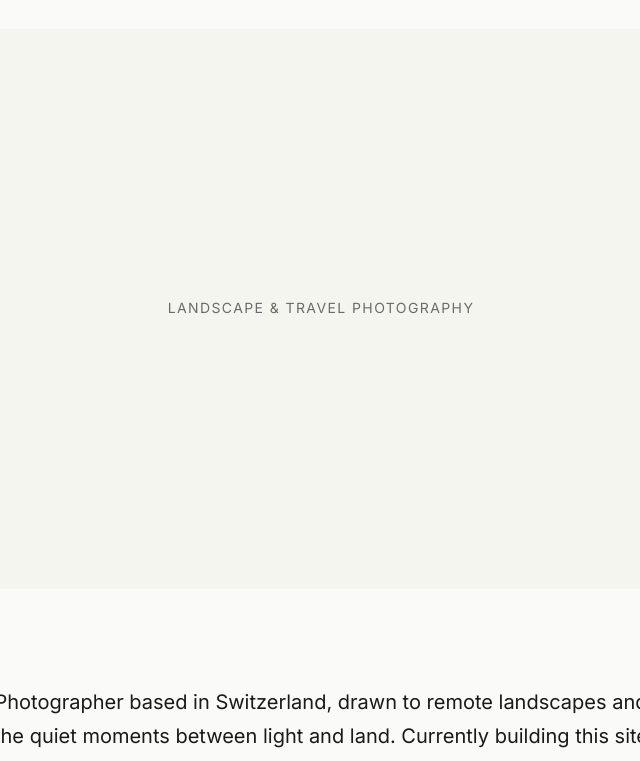
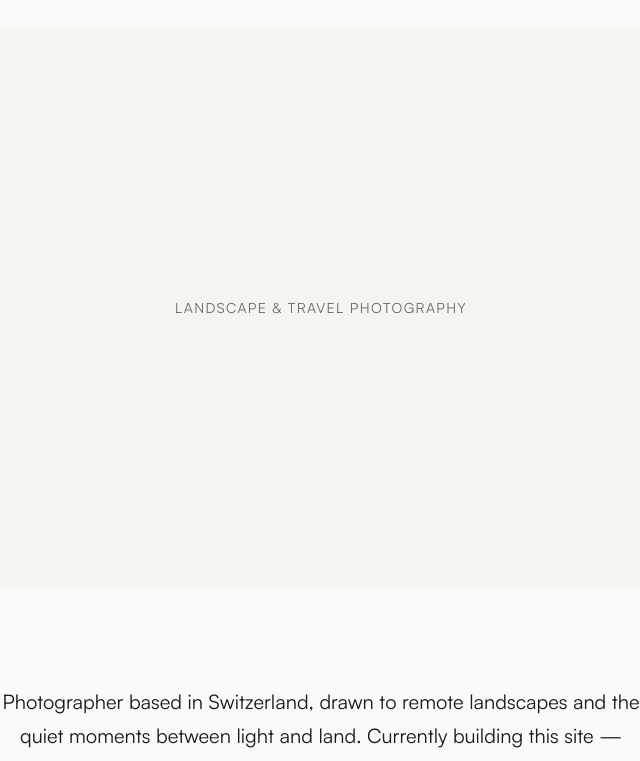
Before and after one commit to lukecartledge/portfolio, an Astro site: page / in a window 1280 px wide. Shown: the part 97-858 px from the top of the page, without its empty margins (319-959 px from the left). Built offline with nearby package versions, Linux system fonts and the light colour scheme; Astro itself is replaced by a stand-in of ours.

Commit message:
feat: replace Inter with Satoshi variable body font

```diff
--- a/src/components/Head.astro
+++ b/src/components/Head.astro
@@ -27,4 +27,4 @@ const canonicalUrl = new URL(Astro.url.pathname, Astro.site);
 {ogImage && <meta name="twitter:image" content={ogImage} />}
 
 <link rel="preload" href="/fonts/PlayfairDisplay-Bold.woff2" as="font" type="font/woff2" crossorigin />
-<link rel="preload" href="/fonts/Inter-Regular.woff2" as="font" type="font/woff2" crossorigin />
+<link rel="preload" href="/fonts/Satoshi-Variable.woff2" as="font" type="font/woff2" crossorigin />
--- a/src/styles/global.css
+++ b/src/styles/global.css
@@ -55,7 +55,7 @@ h6 {
 :root {
   /* Typography */
   --font-heading: 'Playfair Display', Georgia, 'Times New Roman', serif;
-  --font-body: 'Inter', -apple-system, BlinkMacSystemFont, 'Segoe UI', Roboto, sans-serif;
+  --font-body: 'Satoshi', -apple-system, BlinkMacSystemFont, 'Segoe UI', system-ui, sans-serif;
   --font-mono: ui-monospace, 'SF Mono', SFMono-Regular, Menlo, Consolas, monospace;
 
   /* Type Scale (1.25 ratio) */
@@ -173,9 +173,9 @@ img {
 }
 
 @font-face {
-  font-family: 'Inter';
-  src: url('/fonts/Inter-Regular.woff2') format('woff2');
-  font-weight: 400 500;
+  font-family: 'Satoshi';
+  src: url('/fonts/Satoshi-Variable.woff2') format('woff2-variations');
+  font-weight: 300 900;
   font-style: normal;
   font-display: swap;
 }
```
Also changed, not shown: public/fonts/Inter-Regular.woff2 (deleted), public/fonts/Satoshi-Variable.woff2 (added).
